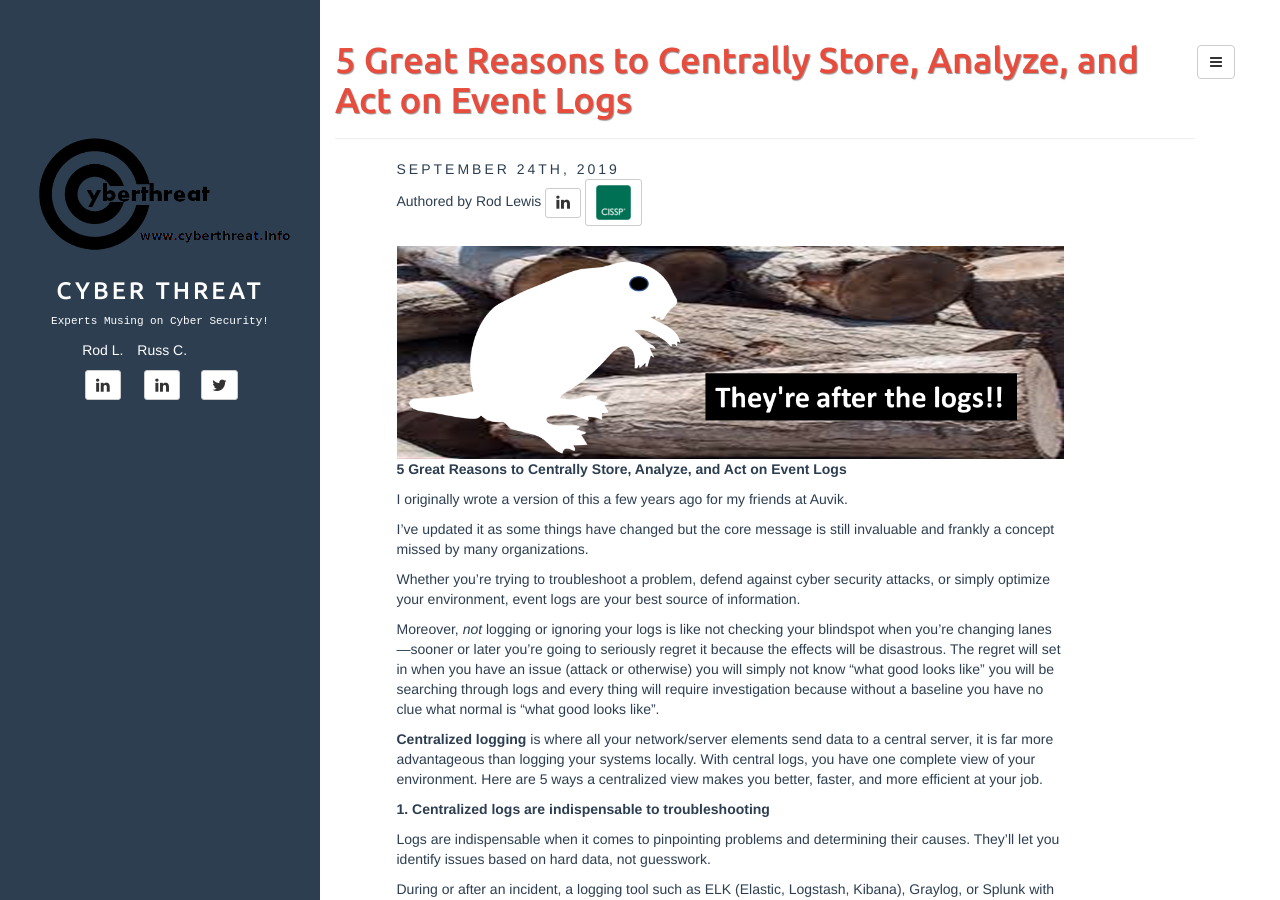
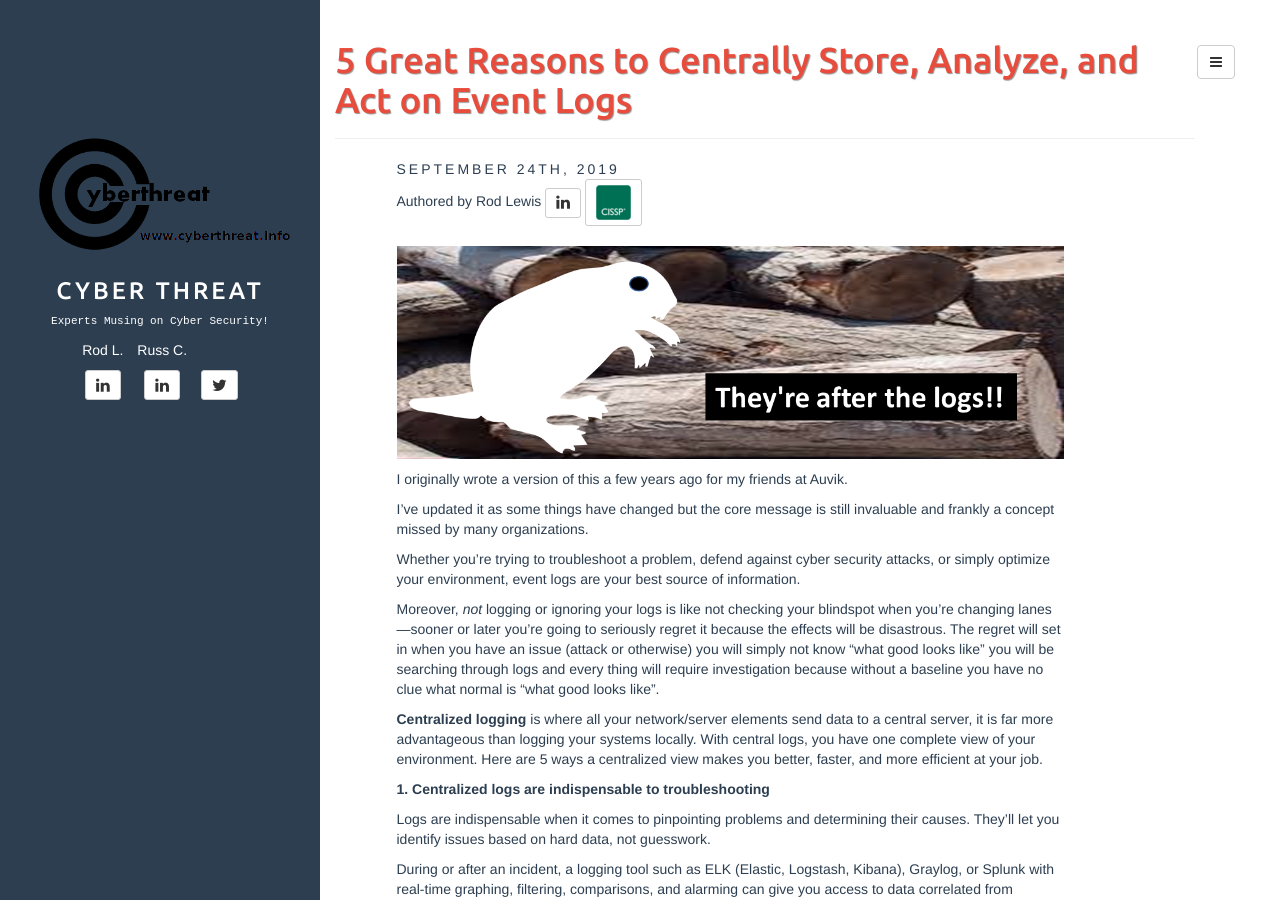
Before and after one commit to cyberthreatinfo/cyberthreatinfo.github.io, a Jekyll site: the page built from _posts/2019-09-24-centralized-logs.md, in a window 1280 px wide and 900 px high. Built offline with Jekyll 4.4.1, drawn with Linux system fonts in a browser that asks for light colours.

Commit message:
Update 2019-09-24-centralized-logs.md

```diff
--- a/_posts/2019-09-24-centralized-logs.md
+++ b/_posts/2019-09-24-centralized-logs.md
@@ -9,7 +9,7 @@ author: rlewis
 ---
 
 <img src="https://cyberthreatinfo.github.io/images/logs-beav.png" style='height: 100%; width: 100%; object-fit: contain'>
-**5 Great Reasons to Centrally Store, Analyze, and Act on Event Logs**
+
 
 I originally wrote a version of this a few years ago for my friends at
 Auvik.
```
